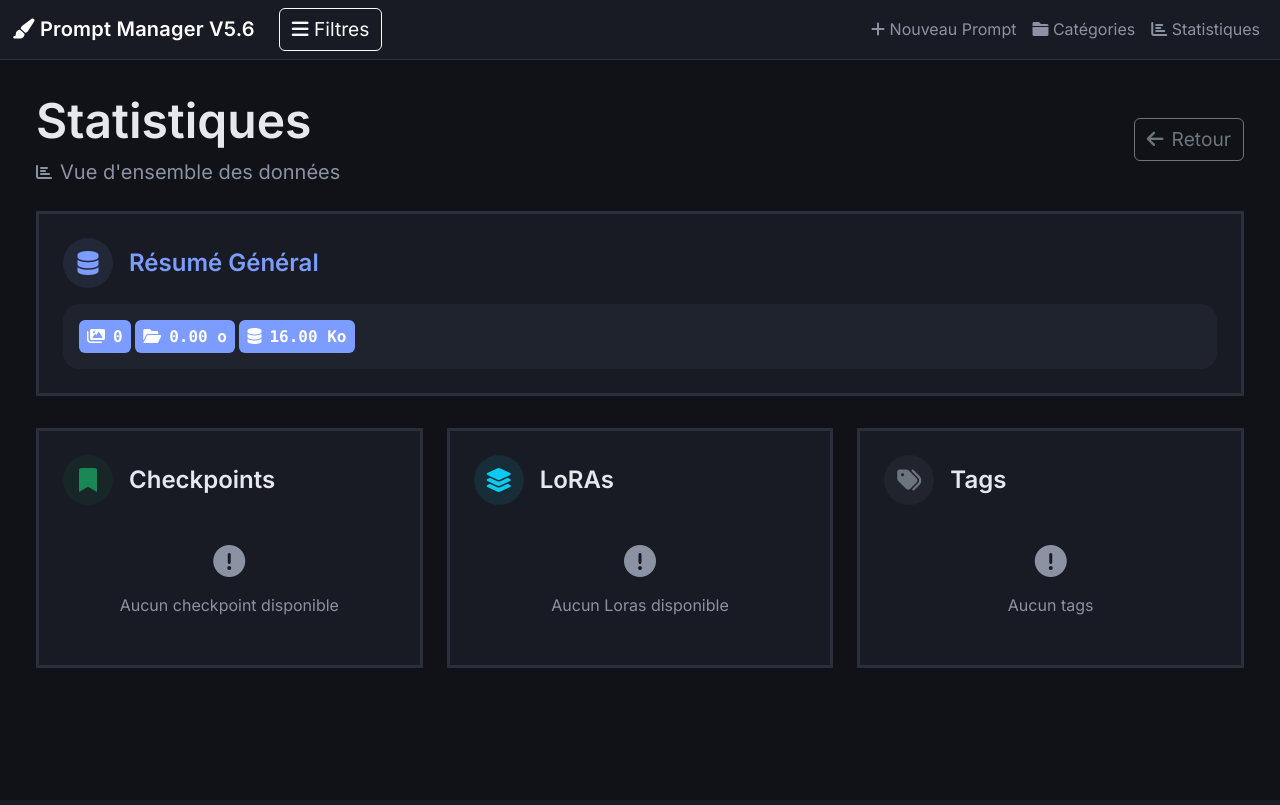
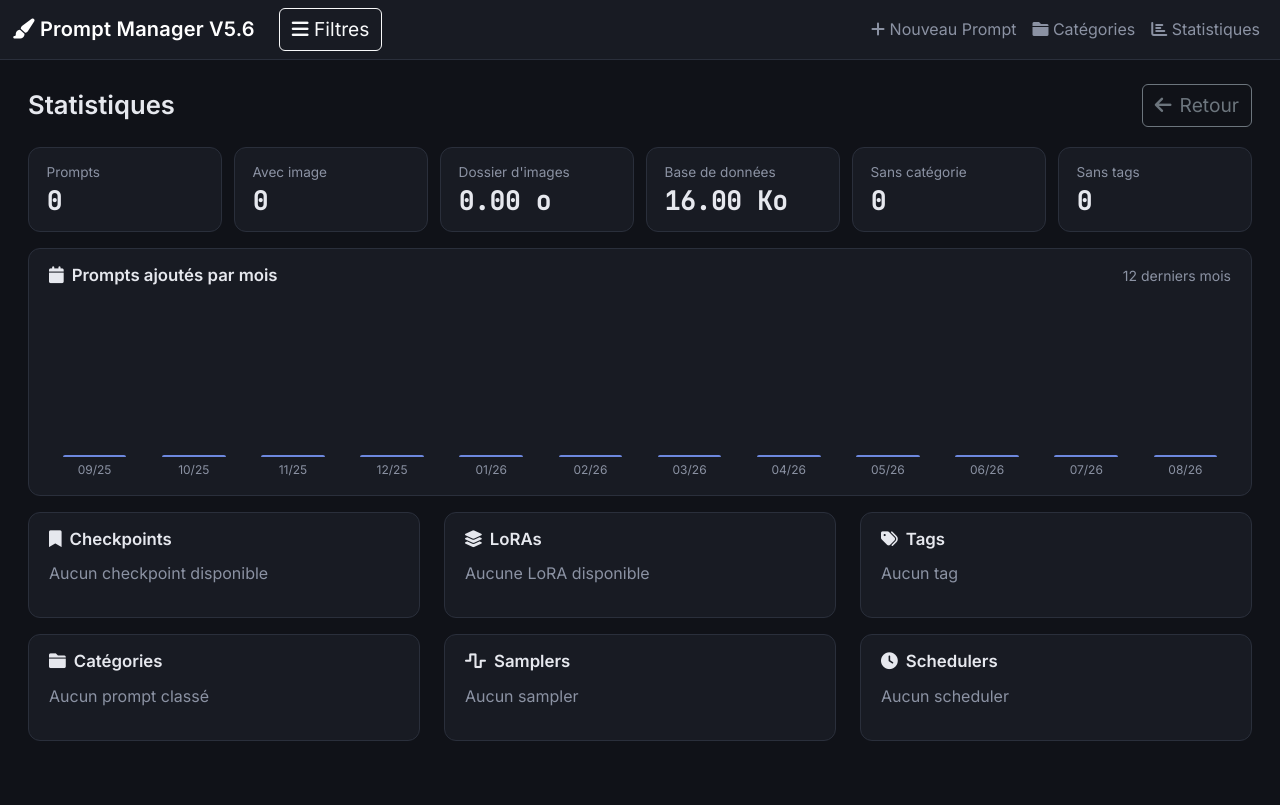
Before and after one commit to steph-vie/Prompt_manager, a Flask app: page /statistiques in a window 1280 px wide. Before the commit the page ends 668 px from the top, so only its background shows below. Run offline with Flask 3, Linux system fonts and the light colour scheme; some libraries are stand-ins or nearby versions.

Commit message:
Refonte completes de la page statistiques - Moficiations esthetiques - Ajout de nouvelles données

```diff
--- a/routes/prompt_routes.py
+++ b/routes/prompt_routes.py
@@ -4,6 +4,7 @@ import os
 import uuid
 import logging
 from collections import Counter
+from datetime import date
 from flask import (
     Blueprint, render_template, request, redirect,
     url_for, flash, current_app, jsonify
@@ -20,6 +21,7 @@ from version import __version__
 
 prompt_bp = Blueprint('prompt', __name__)
 logger = logging.getLogger("prompt_manager.routes")
+
 
 def tag_filter(tag):
     """Filtre sur un tag exact (et non sur une simple sous-chaîne)."""
@@ -53,6 +55,50 @@ def get_sidebar_data():
         "category_children_counts": category_children_counts,
         "tags": sorted(all_tags),
     }
+
+
+def _count(*criteria):
+    """Nombre de prompts correspondant aux critères
+    (sans charger prompt_raw).
+    """
+    query = db.session.query(func.count(Prompt.id))
+    if criteria:
+        query = query.filter(*criteria)
+    return query.scalar() or 0
+
+
+def _count_by(column):
+    """Valeurs d'une colonne avec leur nombre d'occurrences (décroissant)."""
+    return (
+        db.session.query(column, func.count(Prompt.id))
+        .filter(column.isnot(None))
+        .group_by(column)
+        .order_by(func.count(Prompt.id).desc(), column)
+        .all()
+    )
+
+
+def _monthly_counts(months=12):
+    """Prompts ajoutés par mois sur les `months`
+    derniers mois (mois vides inclus).
+    """
+    month_expr = func.strftime('%Y-%m', Prompt.created_at)
+    found = dict(
+        db.session.query(month_expr, func.count(Prompt.id))
+        .filter(Prompt.created_at.isnot(None))
+        .group_by(month_expr)
+        .all()
+    )
+    today = date.today()
+    year, month = today.year, today.month
+    keys = []
+    for _ in range(months):
+        keys.append(f"{year:04d}-{month:02d}")
+        month -= 1
+        if month == 0:
+            year, month = year - 1, 12
+    keys.reverse()
+    return [(key, found.get(key, 0)) for key in keys]
 
 
 @prompt_bp.app_context_processor
@@ -168,7 +214,7 @@ def add():
         path_filename = os.path.join(current_app.config['UPLOAD_FOLDER'],
                                      filename)
         path_thumb_filename = os.path.join(current_app.config['THUMBS_FOLDER'],
-                                     filename)
+                                           filename)
 
         try:
             comfy.optimize_image(path_filename)
@@ -178,8 +224,6 @@ def add():
                 os.remove(path_filename)
                 flash("Le prompt existe déjà dans la base", "error")
                 return redirect(url_for('.index'))
-
-
 
             else:
                 # conversion de l'image en webp
@@ -437,55 +481,54 @@ def api_categories_tree():
 
 # -----------------------------------------------------------------------------------
 
+
 @prompt_bp.route('/statistiques')
 def statistiques():
     """Génère les données du panneau des statistiques"""
-    # Récupération des checkpoints
-    nbr_prompts = Prompt.query.count()
+    # Totaux
+    nbr_prompts = _count()
+    nbr_with_image = _count(Prompt.image_filename.isnot(None))
+    nbr_no_category = _count(Prompt.category_id.is_(None))
+    nbr_no_tags = _count((Prompt.tags.is_(None)) | (Prompt.tags == ''))
 
-    results_checkpoints = (
-        db.session.query(
-            Prompt.checkpoint,
-            func.count(Prompt.checkpoint).label("count"),
-        )
-        .filter(Prompt.checkpoint.isnot(None))
-        .group_by(Prompt.checkpoint)
-        .order_by(func.count(Prompt.checkpoint).desc())
-        .all()
-    )
-    # Recuperation des Loras
+    # Classements
+    results_checkpoints = _count_by(Prompt.checkpoint)
+    results_samplers = _count_by(Prompt.sampler)
+    results_schedulers = _count_by(Prompt.scheduler)
+
+    # Catégories : (chemin complet, nombre de prompts, id)
+    categories = {cat.id: cat for cat in Category.query.all()}
+    results_categories = [
+        (categories[cat_id].get_path(), count, cat_id)
+        for cat_id, count in _count_by(Prompt.category_id)
+        if cat_id in categories
+    ]
+
+    # LoRAs
     result_loras = db.session.query(Prompt.loras).all()
-
     counter = Counter(
         lora
         for (loras_dict,) in result_loras
         if loras_dict
         for lora in loras_dict
     )
+    results_loras = sorted(counter.items(), key=lambda x: x[1], reverse=True)
 
-    results_loras = sorted(
-        counter.items(),
-        key=lambda x: x[1],
-        reverse=True
-    )
-
-    # Récupération des tags
+    # Tags
     all_tags = Counter(
         tag.strip().lower()
         for (tags,) in db.session.query(Prompt.tags).all()
         for tag in (tags or '').split(',')
         if tag.strip()
     )
+    results_tags = sorted(all_tags.items(), key=lambda x: x[1], reverse=True)
 
-    results_tags = sorted(
-        all_tags.items(),
-        key=lambda x: x[1],
-        reverse=True
-    )
+    # Activité mensuelle
+    months = _monthly_counts()
+    max_month = max((count for _, count in months), default=0)
 
-    # Récupération de la taille du dossier des images
+    # Tailles (dossier d'upload = images + miniatures)
     taille_upload_folder = taille_path(current_app.config['UPLOAD_FOLDER'])
-    # Recuperation de la taille de la bdd
     taille_bdd = taille_path(current_app.config['DB_PATH'])
 
     logger.debug("Stats : %d checkpoints, %d loras, %d tags",
@@ -494,13 +537,22 @@ def statistiques():
 
     return render_template('statistiques.html',
                            nbr_prompts=nbr_prompts,
+                           nbr_with_image=nbr_with_image,
+                           nbr_no_category=nbr_no_category,
+                           nbr_no_tags=nbr_no_tags,
                            list_checkpoints=results_checkpoints,
+                           list_samplers=results_samplers,
+                           list_schedulers=results_schedulers,
+                           list_categories=results_categories,
                            loras=results_loras,
                            list_tags=results_tags,
+                           months=months,
+                           max_month=max_month,
                            taille_bdd=taille_bdd,
                            taille_upload_folder=taille_upload_folder)
 
 # -----------------------------------------------------------------------------------
+
 
 @prompt_bp.route('/health')
 def health():
--- a/static/css/theme.css
+++ b/static/css/theme.css
@@ -317,3 +317,135 @@ body {
     bottom: auto;
     top: 8px;
 }
+
+/* ---------- Page statistiques ---------- */
+.stats-page {
+    margin: 0 auto;
+    max-width: 1500px;
+    padding: 0.5rem 1rem 3rem;
+}
+
+.stats-page .row { margin-bottom: 1rem; }
+
+/* Chiffres clés */
+.stat-tiles {
+    display: grid;
+    gap: 0.75rem;
+    grid-template-columns: repeat(auto-fit, minmax(160px, 1fr));
+    margin-bottom: 1rem;
+}
+
+.stat-tile {
+    background: var(--surface);
+    border: 1px solid var(--line);
+    border-radius: var(--radius);
+    display: flex;
+    flex-direction: column;
+    gap: 0.2rem;
+    padding: 0.9rem 1.1rem;
+}
+
+.stat-label { color: var(--muted); font-size: 0.85rem; }
+
+.stat-value {
+    font-family: "JetBrains Mono", ui-monospace, Consolas, monospace;
+    font-size: 1.6rem;
+    font-weight: 600;
+    line-height: 1.2;
+}
+
+.stat-warn { border-color: #b8893a; }
+.stat-warn .stat-value { color: #e5b567; }
+
+/* Activité mensuelle */
+.month-chart {
+    align-items: flex-end;
+    display: grid;
+    gap: 0.5rem;
+    grid-template-columns: repeat(12, minmax(0, 1fr));
+}
+
+.month-col {
+    align-items: center;
+    display: flex;
+    flex-direction: column;
+    gap: 0.3rem;
+}
+
+.month-track {
+    align-items: flex-end;
+    display: flex;
+    height: 140px;
+    justify-content: center;
+    width: 100%;
+}
+
+.month-bar {
+    background: var(--accent);
+    border-radius: 6px 6px 0 0;
+    min-height: 2px;
+    opacity: 0.85;
+    width: 70%;
+}
+
+.month-col:hover .month-bar { opacity: 1; }
+.month-n { color: var(--text); font-size: 0.8rem; min-height: 1.1em; }
+.month-label { color: var(--muted); font-size: 0.75rem; }
+
+/* Classements en barres */
+.bar-list {
+    display: flex;
+    flex-direction: column;
+    gap: 0.7rem;
+    list-style: none;
+    margin: 0;
+    padding: 0;
+}
+
+.bar-line {
+    align-items: baseline;
+    display: flex;
+    gap: 0.75rem;
+    justify-content: space-between;
+    margin-bottom: 0.25rem;
+}
+
+.bar-label {
+    color: var(--text);
+    font-size: 0.9rem;
+    min-width: 0;
+    overflow: hidden;
+    text-decoration: none;
+    text-overflow: ellipsis;
+    white-space: nowrap;
+}
+
+a.bar-label:hover { color: var(--accent); }
+
+.bar-count {
+    color: var(--muted);
+    font-family: "JetBrains Mono", ui-monospace, Consolas, monospace;
+    font-size: 0.85rem;
+}
+
+.bar-track {
+    background: var(--surface-2);
+    border-radius: 999px;
+    height: 6px;
+    overflow: hidden;
+}
+
+.bar-fill {
+    background: var(--accent);
+    border-radius: 999px;
+    height: 100%;
+}
+
+.bar-more { margin-top: 0.9rem; }
+.bar-more summary { color: var(--muted); cursor: pointer; font-size: 0.9rem; margin-bottom: 0.7rem; }
+.stat-empty { color: var(--muted); margin: 0; }
+
+@media (max-width: 767px) {
+    .month-chart { gap: 0.25rem; }
+    .month-label { font-size: 0.65rem; }
+}
--- a/templates/statistiques.html
+++ b/templates/statistiques.html
@@ -1,144 +1,159 @@
 {% extends 'base.html' %}
 {% block title %}Statistiques{% endblock %}
-<!-- TODO: a revoir car si trop d'infos, la page sera enorme  -->
 {% block content %}
-<div class="container-fluid px-4 py-3">
-    <!-- En-tête avec titre -->
-    <div class="row mb-4">
-        <div class="col-12">
-            <div class="d-flex justify-content-between align-items-center">
-                <div>
-                    <h1 class="display-5 fw-bold text-dark mb-2">Statistiques</h1>
-                    <div class="d-flex align-items-center text-muted">
-                        <i class="fas fa-chart-bar me-2"></i>
-                        <span class="fs-5">Vue d'ensemble des données</span>
+
+{# Une ligne de classement : (libellé, nombre[, id catégorie]) #}
+{% macro bar_row(item, kind, top) %}
+  <li class="bar-row">
+    <div class="bar-line">
+      {% if kind == 'checkpoint' or kind == 'lora' %}
+        <a class="bar-label" href="{{ url_for('prompt.index', q=item[0]) }}" title="{{ item[0] }}">{{ item[0] }}</a>
+      {% elif kind == 'tag' %}
+        <a class="bar-label" href="{{ url_for('prompt.index', tag=item[0]) }}">{{ item[0] }}</a>
+      {% elif kind == 'category' %}
+        <a class="bar-label" href="{{ url_for('prompt.index', category_id=item[2]) }}" title="{{ item[0] }}">{{ item[0] }}</a>
+      {% else %}
+        <span class="bar-label">{{ item[0] }}</span>
+      {% endif %}
+      <span class="bar-count">{{ item[1] }}</span>
     </div>
+    <div class="bar-track">
+      <div class="bar-fill" style="width: {{ (item[1] * 100 / top)|round(1) }}%"></div>
     </div>
-                <div class="d-flex gap-2">
-                    <a href="{{ url_for('prompt.index') }}"
-                       class="btn btn-outline-secondary">
+  </li>
+{% endmacro %}
+
+{# Classement : 10 premiers visibles, le reste repliable #}
+{% macro ranking(items, kind, empty_text, limit=10) %}
+  {% if items %}
+    {% set top = items[0][1] %}
+    <ul class="bar-list">
+      {% for item in items[:limit] %}{{ bar_row(item, kind, top) }}{% endfor %}
+    </ul>
+    {% if items|length > limit %}
+      <details class="bar-more">
+        <summary>Voir les {{ items|length - limit }} autres</summary>
+        <ul class="bar-list">
+          {% for item in items[limit:] %}{{ bar_row(item, kind, top) }}{% endfor %}
+        </ul>
+      </details>
+    {% endif %}
+  {% else %}
+    <p class="stat-empty">{{ empty_text }}</p>
+  {% endif %}
+{% endmacro %}
+
+<div class="stats-page">
+
+  <header class="view-head">
+    <h1 class="form-title mb-0">Statistiques</h1>
+    <a href="{{ url_for('prompt.index') }}" class="btn btn-outline-secondary">
       <i class="fas fa-arrow-left me-2"></i>Retour
     </a>
+  </header>
+
+  <!-- Chiffres clés -->
+  <div class="stat-tiles">
+    <div class="stat-tile">
+      <span class="stat-label">Prompts</span>
+      <span class="stat-value">{{ nbr_prompts }}</span>
     </div>
+    <div class="stat-tile">
+      <span class="stat-label">Avec image</span>
+      <span class="stat-value">{{ nbr_with_image }}</span>
     </div>
+    <div class="stat-tile" title="Images et miniatures">
+      <span class="stat-label">Dossier d'images</span>
+      <span class="stat-value">{{ taille_upload_folder }}</span>
+    </div>
+    <div class="stat-tile">
+      <span class="stat-label">Base de données</span>
+      <span class="stat-value">{{ taille_bdd }}</span>
+    </div>
+    <div class="stat-tile {% if nbr_no_category %}stat-warn{% endif %}">
+      <span class="stat-label">Sans catégorie</span>
+      <span class="stat-value">{{ nbr_no_category }}</span>
+    </div>
+    <div class="stat-tile {% if nbr_no_tags %}stat-warn{% endif %}">
+      <span class="stat-label">Sans tags</span>
+      <span class="stat-value">{{ nbr_no_tags }}</span>
     </div>
   </div>
 
-    <!-- Contenu principal -->
-    <div class="row g-4">
-        <div class="col-lg-12">
-            <div class="card border-3 mb-2 card-stats">
-                    <div class="card-body p-4">
-                        <div class="d-flex align-items-center mb-3">
-                            <div class="icon-circle bg-primary bg-opacity-10 me-3">
-                                <i class="fas fa-database text-primary fs-4"></i>
+  <!-- Activité -->
+  <section class="panel">
+    <div class="panel-head">
+      <h2><i class="fas fa-calendar me-2"></i>Prompts ajoutés par mois</h2>
+      <span class="text-muted small">12 derniers mois</span>
     </div>
-                            <h4 class="mb-0 text-primary fw-bold">Résumé Général</h4>
+    <div class="month-chart">
+      {% for key, n in months %}
+      <div class="month-col" title="{{ n }} prompt(s)">
+        <span class="month-n">{{ n if n else '' }}</span>
+        <div class="month-track">
+          <div class="month-bar" style="height: {{ (n * 100 / max_month)|round(1) if max_month else 0 }}%"></div>
         </div>
-
-                        <div class="param-card bg-gradient rounded-4 p-3" style="background: linear-gradient(135deg, #e7f1ff 0%, #f0f7ff 100%);">
-                            <span class="badge bg-primary fs-6 px-2 py-2 font-monospace"
-                                data-bs-toggle="tooltip"
-                                title="Nombre de prompts">
-                                <i class="fa-solid fa-images text-white me-2"></i>{{ nbr_prompts }}</span>
-                            <span class="badge bg-primary fs-6 px-2 py-2 font-monospace"
-                                data-bs-toggle="tooltip"
-                                title="Taille du dossier d'upload">
-                                <i class="fa-solid fa-folder-open text-white me-2"></i>{{ taille_upload_folder }}</span>
-                            <span class="badge bg-primary fs-6 px-2 py-2 font-monospace"
-                                data-bs-toggle="tooltip"
-                                title="Taille de la base de données"><i class="fa-solid fa-database text-white me-2"></i>{{ taille_bdd }}</span>
+        <span class="month-label">{{ key[5:7] }}/{{ key[2:4] }}</span>
       </div>
-                    </div>
-            </div>
-        </div>
-        <!-- Tableau des checkpoints -->
-        <div class="col-lg-4">
-            <div class="card border-3 mb-4 card-stats">
-                <div class="card-body p-4">
-                    <div class="d-flex align-items-center mb-3">
-                        <div class="icon-circle bg-success bg-opacity-10 me-3">
-                            <i class="fas fa-bookmark text-success fs-4"></i>
-                        </div>
-                        <h4 class="mb-0 fw-bold">Checkpoints{% if list_checkpoints|length > 0 %} ({{ list_checkpoints | length }}){% endif %}</h4>
-                    </div>
-
-                    {% if list_checkpoints %}
-
-                            <div class="d-flex flex-wrap gap-2 mt-2">
-                            {% for checkpoint, count in list_checkpoints %}
-                                <a class="badge bg-success bg-opacity-25 fs-6 px-3 py-2 font-monospace link-like-text" href="{{ url_for('prompt.index',q=checkpoint) }}">
-                                {{ checkpoint[:50] }}{% if checkpoint|length > 50 %}...{% endif %} [{{ count }}]
-                                </a>
       {% endfor %}
     </div>
+  </section>
 
-                    {% else %}
-                        <div class="text-center py-4">
-                            <i class="fas fa-exclamation-circle text-muted fs-2 mb-3"></i>
-                            <p class="text-muted mb-0">Aucun checkpoint disponible</p>
+  <!-- Modèles, LoRAs, tags -->
+  <div class="row g-4">
+    <div class="col-lg-4">
+      <section class="panel h-100">
+        <div class="panel-head">
+          <h2><i class="fas fa-bookmark me-2"></i>Checkpoints{% if list_checkpoints %} ({{ list_checkpoints|length }}){% endif %}</h2>
         </div>
-                    {% endif %}
+        {{ ranking(list_checkpoints, 'checkpoint', 'Aucun checkpoint disponible') }}
+      </section>
     </div>
+    <div class="col-lg-4">
+      <section class="panel h-100">
+        <div class="panel-head">
+          <h2><i class="fas fa-layer-group me-2"></i>LoRAs{% if loras %} ({{ loras|length }}){% endif %}</h2>
+        </div>
+        {{ ranking(loras, 'lora', 'Aucune LoRA disponible') }}
+      </section>
+    </div>
+    <div class="col-lg-4">
+      <section class="panel h-100">
+        <div class="panel-head">
+          <h2><i class="fas fa-tags me-2"></i>Tags{% if list_tags %} ({{ list_tags|length }}){% endif %}</h2>
+        </div>
+        {{ ranking(list_tags, 'tag', 'Aucun tag') }}
+      </section>
     </div>
   </div>
 
-        <!-- Tableau des LoRAs -->
+  <!-- Catégories et réglages -->
+  <div class="row g-4">
     <div class="col-lg-4">
-
-
-            <div class="card border-3 mb-4 card-stats">
-                <div class="card-body p-4">
-                    <div class="d-flex align-items-center mb-3">
-                        <div class="icon-circle bg-info bg-opacity-10 me-3">
-                            <i class="fas fa-layer-group text-info fs-4"></i>
+      <section class="panel h-100">
+        <div class="panel-head">
+          <h2><i class="fas fa-folder me-2"></i>Catégories</h2>
         </div>
-                        <h4 class="mb-0 fw-bold">LoRAs{% if loras|length > 0 %} ({{ loras | length }}){% endif %}</h4>
+        {{ ranking(list_categories, 'category', 'Aucun prompt classé') }}
+      </section>
     </div>
-                    {% if loras %}
-                        <div class="d-flex flex-wrap gap-2 mt-2">
-                        {% for lora, count in loras %}
-                            <a class="badge bg-info bg-opacity-25 fs-6 px-3 py-2 font-monospace link-like-text" href="{{ url_for('prompt.index',q=lora) }}">
-                                                {{ lora[:30] }}{% if lora|length > 30 %}...{% endif %} [{{ count }}]
-                            </a>
-                        {% endfor %}
+    <div class="col-lg-4">
+      <section class="panel h-100">
+        <div class="panel-head">
+          <h2><i class="fas fa-wave-square me-2"></i>Samplers</h2>
         </div>
-                    {% else %}
-                        <div class="text-center py-4">
-                            <i class="fas fa-exclamation-circle text-muted fs-2 mb-3"></i>
-                            <p class="text-muted mb-0">Aucun Loras disponible</p>
+        {{ ranking(list_samplers, 'plain', 'Aucun sampler') }}
+      </section>
     </div>
-                    {% endif %}
+    <div class="col-lg-4">
+      <section class="panel h-100">
+        <div class="panel-head">
+          <h2><i class="fas fa-clock me-2"></i>Schedulers</h2>
         </div>
+        {{ ranking(list_schedulers, 'plain', 'Aucun scheduler') }}
+      </section>
     </div>
   </div>
 
-        <!-- Tableau des tags -->
-        <div class="col-lg-4">
-
-            <div class="card border-3 mb-3 mb-4 card-stats">
-                <div class="card-body p-4">
-                    <div class="d-flex align-items-center mb-3">
-                        <div class="icon-circle bg-secondary bg-opacity-10 me-3">
-                            <i class="fas fa-tags text-secondary fs-4"></i>
-                        </div>
-                        <h4 class="mb-0 fw-bold">Tags{% if list_tags|length > 0 %} ({{ list_tags | length }}) {% endif %} </h4>
-                        </div>
-                        {% if list_tags %}
-                        <div class="d-flex flex-wrap gap-2 mt-2">
-                                    {% for tag, count in list_tags %}
-                                            <a class="badge bg-secondary bg-opacity-25 fs-6 px-3 py-2 font-monospace link-like-text" href="{{ url_for('prompt.index',tag=tag ) }}"><i class="fas fa-tag me-1"></i>{{ tag.strip() }} [{{ count }}]</a>
-                                    {% endfor %}
-                        </div>
-                        {% else %}
-                        <div class="text-center py-4">
-                            <i class="fas fa-exclamation-circle text-muted fs-2 mb-3"></i>
-                            <p class="text-muted mb-0">Aucun tags</p>
-                        </div>
-                        {% endif %}
-                </div>
-            </div>
-        </div>
-    </div>
 </div>
 {% endblock %}
```
Lines whose indentation alone changed are shown as unchanged.
